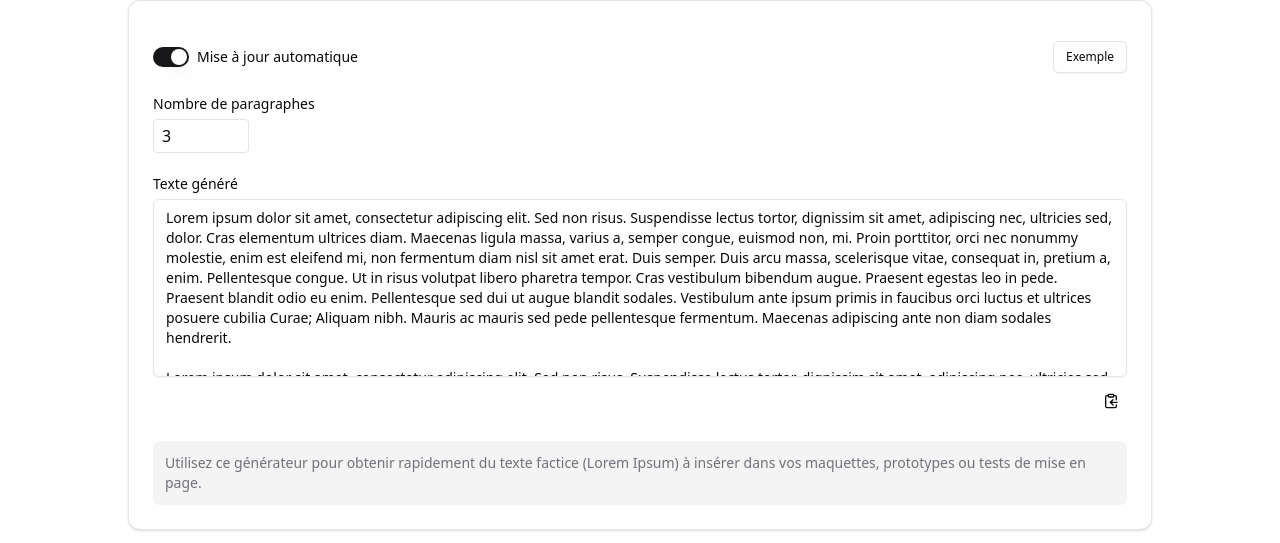
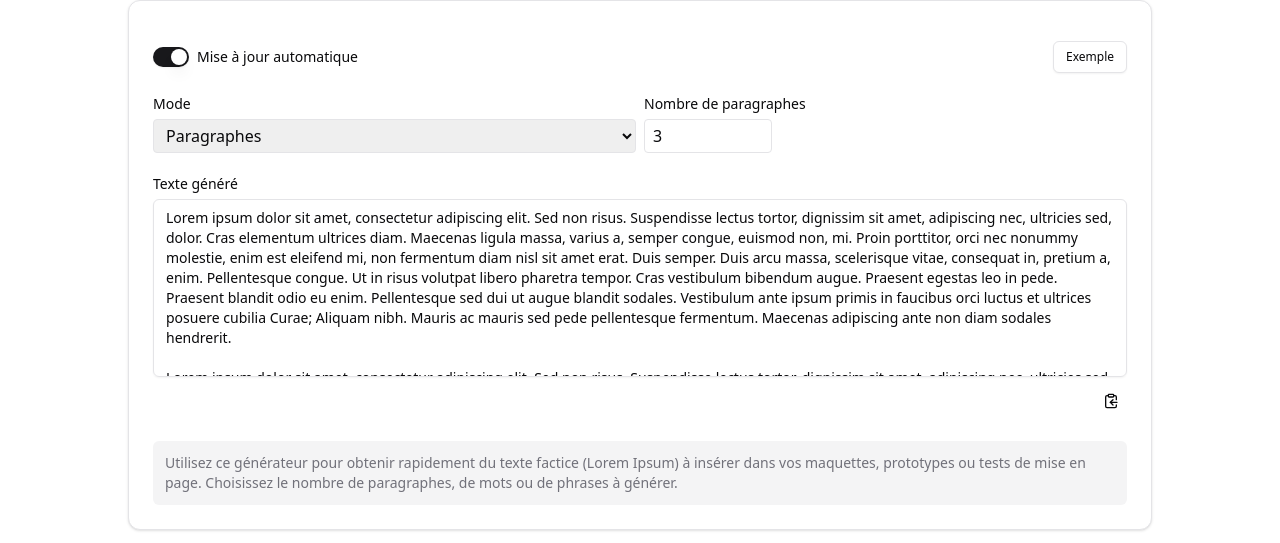
Before and after one commit to IROFI/devtoolkit, a Next.js app: page /tools/conversion/lorem-ipsum in a window 1280 px wide. Shown: the part 209-752 px from the top of the page. Built offline with nearby package versions, Linux system fonts and the light colour scheme.

Commit message:
loremIpsum

```diff
--- a/src/app/tools/conversion/lorem-ipsum/page.tsx
+++ b/src/app/tools/conversion/lorem-ipsum/page.tsx
@@ -20,26 +20,69 @@ export default function LoremIpsumGeneratorPage() {
   );
 }
 
-function generateLoremIpsum(paragraphs: number): string {
-  const base = `Lorem ipsum dolor sit amet, consectetur adipiscing elit. Sed non risus. Suspendisse lectus tortor, dignissim sit amet, adipiscing nec, ultricies sed, dolor. Cras elementum ultrices diam. Maecenas ligula massa, varius a, semper congue, euismod non, mi. Proin porttitor, orci nec nonummy molestie, enim est eleifend mi, non fermentum diam nisl sit amet erat. Duis semper. Duis arcu massa, scelerisque vitae, consequat in, pretium a, enim. Pellentesque congue. Ut in risus volutpat libero pharetra tempor. Cras vestibulum bibendum augue. Praesent egestas leo in pede. Praesent blandit odio eu enim. Pellentesque sed dui ut augue blandit sodales. Vestibulum ante ipsum primis in faucibus orci luctus et ultrices posuere cubilia Curae; Aliquam nibh. Mauris ac mauris sed pede pellentesque fermentum. Maecenas adipiscing ante non diam sodales hendrerit.`;
-  return Array.from({ length: paragraphs }, () => base).join("\n\n");
+const BASE_PARAGRAPH = `Lorem ipsum dolor sit amet, consectetur adipiscing elit. Sed non risus. Suspendisse lectus tortor, dignissim sit amet, adipiscing nec, ultricies sed, dolor. Cras elementum ultrices diam. Maecenas ligula massa, varius a, semper congue, euismod non, mi. Proin porttitor, orci nec nonummy molestie, enim est eleifend mi, non fermentum diam nisl sit amet erat. Duis semper. Duis arcu massa, scelerisque vitae, consequat in, pretium a, enim. Pellentesque congue. Ut in risus volutpat libero pharetra tempor. Cras vestibulum bibendum augue. Praesent egestas leo in pede. Praesent blandit odio eu enim. Pellentesque sed dui ut augue blandit sodales. Vestibulum ante ipsum primis in faucibus orci luctus et ultrices posuere cubilia Curae; Aliquam nibh. Mauris ac mauris sed pede pellentesque fermentum. Maecenas adipiscing ante non diam sodales hendrerit.`;
+
+function splitIntoSentences(text: string): string[] {
+  return text.match(/[^.!?]+[.!?]+/g) || [];
+}
+
+function splitIntoWords(text: string): string[] {
+  return text
+    .replace(/[.,!?;]/g, "")
+    .split(/\s+/)
+    .filter(Boolean);
+}
+
+function generateLoremIpsum(
+  mode: "paragraphs" | "words" | "sentences",
+  count: number
+): string {
+  if (mode === "paragraphs") {
+    return Array.from({ length: count }, () => BASE_PARAGRAPH).join("\n\n");
+  }
+  if (mode === "sentences") {
+    const sentences = splitIntoSentences(BASE_PARAGRAPH);
+    let result: string[] = [];
+    while (result.length < count) {
+      result = result.concat(sentences);
+    }
+    return result.slice(0, count).join(" ");
+  }
+  // mode === "words"
+  const words = splitIntoWords(BASE_PARAGRAPH);
+  let result: string[] = [];
+  while (result.length < count) {
+    result = result.concat(words);
+  }
+  return result.slice(0, count).join(" ") + ".";
 }
 
 function LoremIpsumGenerator() {
-  const [paragraphs, setParagraphs] = useState(3);
-  const [output, setOutput] = useState(generateLoremIpsum(3));
+  const [mode, setMode] = useState<"paragraphs" | "words" | "sentences">(
+    "paragraphs"
+  );
+  const [count, setCount] = useState(3);
+  const [output, setOutput] = useState(generateLoremIpsum("paragraphs", 3));
   const [autoUpdate, setAutoUpdate] = useState(true);
 
-  const handleParagraphsChange = (e: React.ChangeEvent<HTMLInputElement>) => {
-    const value = Math.max(1, Math.min(20, Number(e.target.value) || 1));
-    setParagraphs(value);
+  const handleModeChange = (e: React.ChangeEvent<HTMLSelectElement>) => {
+    const newMode = e.target.value as "paragraphs" | "words" | "sentences";
+    setMode(newMode);
     if (autoUpdate) {
-      setOutput(generateLoremIpsum(value));
+      setOutput(generateLoremIpsum(newMode, count));
+    }
+  };
+
+  const handleCountChange = (e: React.ChangeEvent<HTMLInputElement>) => {
+    const value = Math.max(1, Math.min(100, Number(e.target.value) || 1));
+    setCount(value);
+    if (autoUpdate) {
+      setOutput(generateLoremIpsum(mode, value));
     }
   };
 
   const handleGenerate = () => {
-    setOutput(generateLoremIpsum(paragraphs));
+    setOutput(generateLoremIpsum(mode, count));
   };
 
   const handleCopy = () => {
@@ -50,8 +93,9 @@ function LoremIpsumGenerator() {
   };
 
   const handleExample = () => {
-    setParagraphs(3);
-    setOutput(generateLoremIpsum(3));
+    setMode("paragraphs");
+    setCount(3);
+    setOutput(generateLoremIpsum("paragraphs", 3));
   };
 
   return (
@@ -77,17 +121,38 @@ function LoremIpsumGenerator() {
         </div>
       </div>
 
-      <div className="grid gap-2">
-        <Label htmlFor="paragraphs-input">Nombre de paragraphes</Label>
-        <input
-          id="paragraphs-input"
-          type="number"
-          min={1}
-          max={20}
-          value={paragraphs}
-          onChange={handleParagraphsChange}
-          className="w-24 border rounded px-2 py-1"
-        />
+      <div className="grid gap-2 md:grid-cols-2">
+        <div className="flex flex-col gap-2">
+          <Label htmlFor="mode-select">Mode</Label>
+          <select
+            id="mode-select"
+            value={mode}
+            onChange={handleModeChange}
+            className="border rounded px-2 py-1"
+          >
+            <option value="paragraphs">Paragraphes</option>
+            <option value="words">Mots</option>
+            <option value="sentences">Phrases</option>
+          </select>
+        </div>
+        <div className="flex flex-col gap-2">
+          <Label htmlFor="count-input">
+            {mode === "paragraphs"
+              ? "Nombre de paragraphes"
+              : mode === "words"
+              ? "Nombre de mots"
+              : "Nombre de phrases"}
+          </Label>
+          <input
+            id="count-input"
+            type="number"
+            min={1}
+            max={mode === "paragraphs" ? 20 : 100}
+            value={count}
+            onChange={handleCountChange}
+            className="w-32 border rounded px-2 py-1"
+          />
+        </div>
       </div>
 
       <div className="grid gap-2">
@@ -116,7 +181,8 @@ function LoremIpsumGenerator() {
         <p>
           Utilisez ce générateur pour obtenir rapidement du texte factice (Lorem
           Ipsum) à insérer dans vos maquettes, prototypes ou tests de mise en
-          page.
+          page. Choisissez le nombre de paragraphes, de mots ou de phrases à
+          générer.
         </p>
       </div>
     </div>
```
